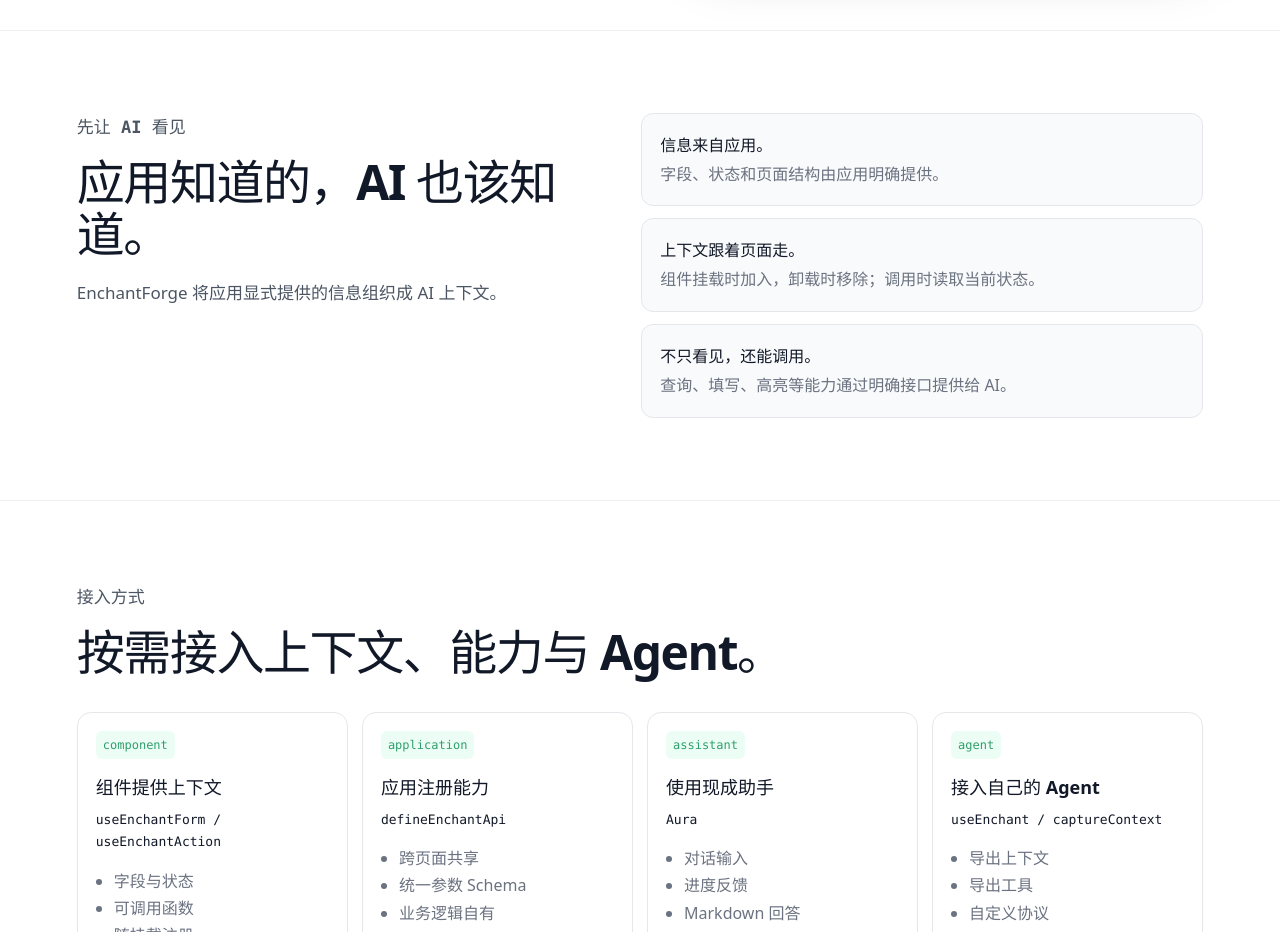
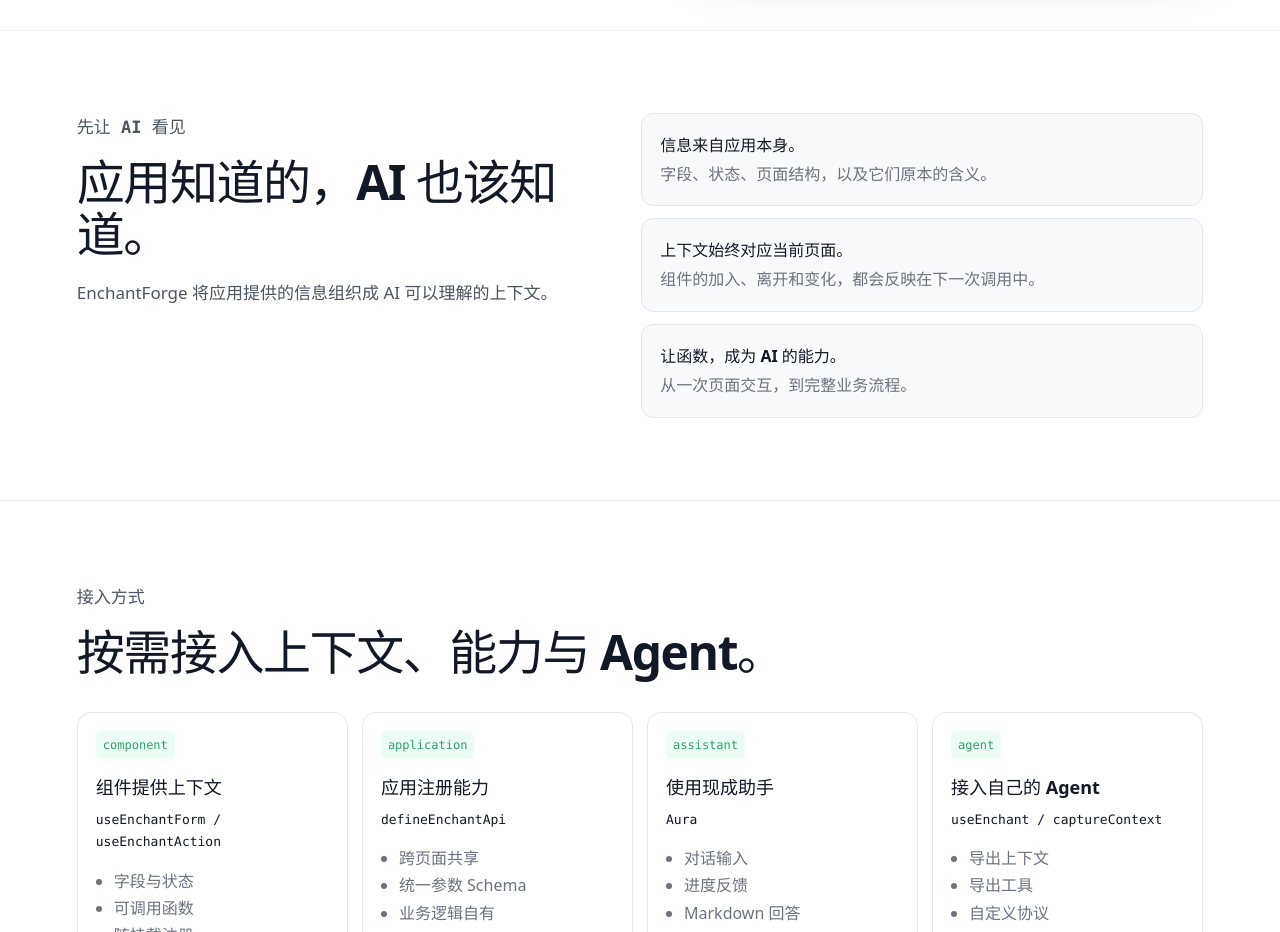
Before and after one commit to Hisashiburidane/llm-integration, a Vue app in the folder website/: page / in a window 1280 px wide. Shown: the part 860-1792 px from the top of the page. Built offline with nearby package versions, Linux system fonts and the light colour scheme; no server answers.

Commit message:
refactor(website): refine context narrative

```diff
--- a/website/src/locales.ts
+++ b/website/src/locales.ts
@@ -30,14 +30,14 @@
       minimum: {
         kicker: '先让 AI 看见',
         title: '应用知道的，AI 也该知道。',
-        body: 'EnchantForge 将应用显式提供的信息组织成 AI 上下文。',
+        body: 'EnchantForge 将应用提供的信息组织成 AI 可以理解的上下文。',
         notes: {
-          domTitle: '信息来自应用。',
-          domBody: '字段、状态和页面结构由应用明确提供。',
-          globalTitle: '上下文跟着页面走。',
-          globalBody: '组件挂载时加入，卸载时移除；调用时读取当前状态。',
-          submitTitle: '不只看见，还能调用。',
-          submitBody: '查询、填写、高亮等能力通过明确接口提供给 AI。'
+          domTitle: '信息来自应用本身。',
+          domBody: '字段、状态、页面结构，以及它们原本的含义。',
+          globalTitle: '上下文始终对应当前页面。',
+          globalBody: '组件的加入、离开和变化，都会反映在下一次调用中。',
+          submitTitle: '让函数，成为 AI 的能力。',
+          submitBody: '从一次页面交互，到完整业务流程。'
         }
       },
       model: {
@@ -255,16 +255,16 @@
         api: 'API reference'
       },
       minimum: {
-        kicker: 'Make the application visible',
+        kicker: 'Let AI see first',
         title: 'What the application knows, AI should know.',
-        body: 'EnchantForge organizes explicitly contributed application information into context an AI model can use.',
+        body: 'EnchantForge organizes application information into context AI can understand.',
         notes: {
-          domTitle: 'Information comes from the application.',
-          domBody: 'Applications explicitly provide fields, state, and interface structure.',
-          globalTitle: 'Context follows the page.',
-          globalBody: 'Contributions join on mount, leave on unmount, and read current state when invoked.',
-          submitTitle: 'Visible and callable.',
-          submitBody: 'Queries, form updates, and highlights are exposed through explicit interfaces.'
+          domTitle: 'Information comes from the application itself.',
+          domBody: 'Fields, state, interface structure, and their original meaning.',
+          globalTitle: 'Context always reflects the current page.',
+          globalBody: 'Components joining, leaving, and changing are reflected in the next request.',
+          submitTitle: 'Turn functions into AI capabilities.',
+          submitBody: 'From a single interface interaction to an entire business workflow.'
         }
       },
       model: {
```
